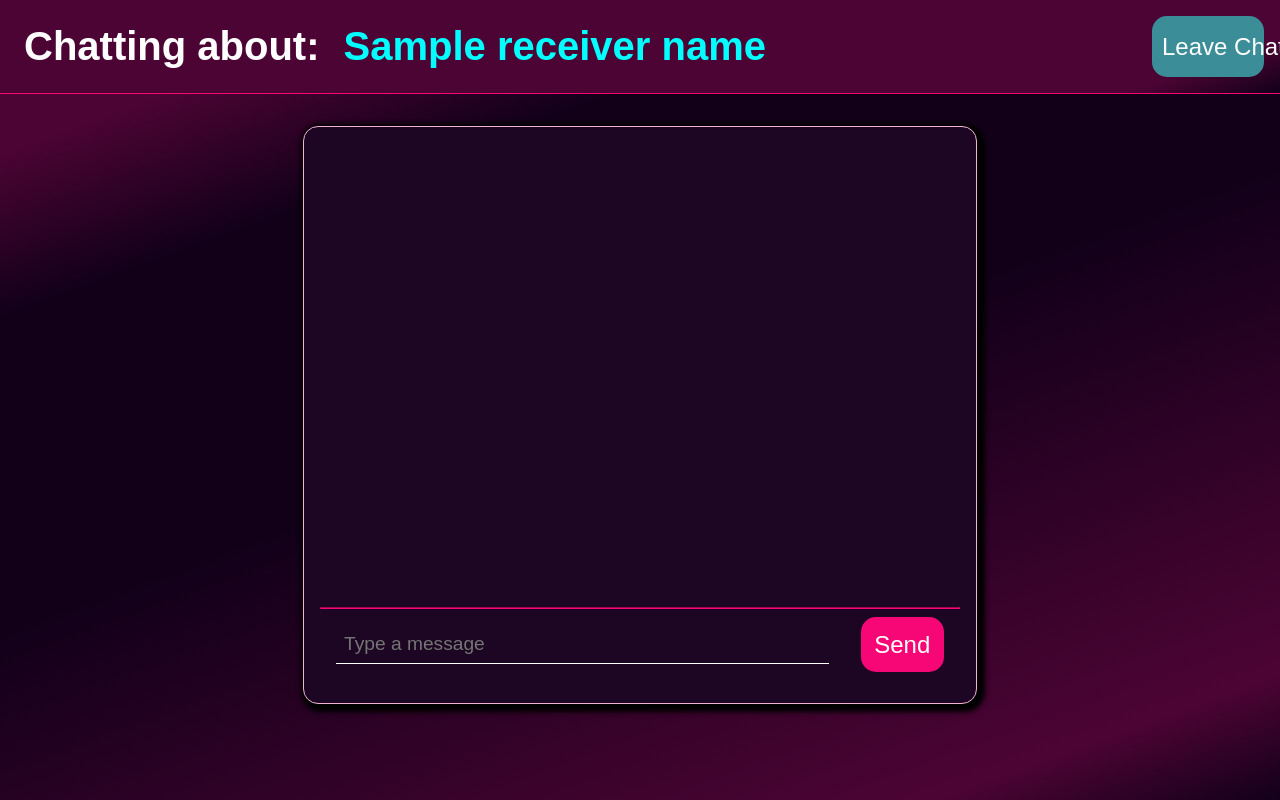
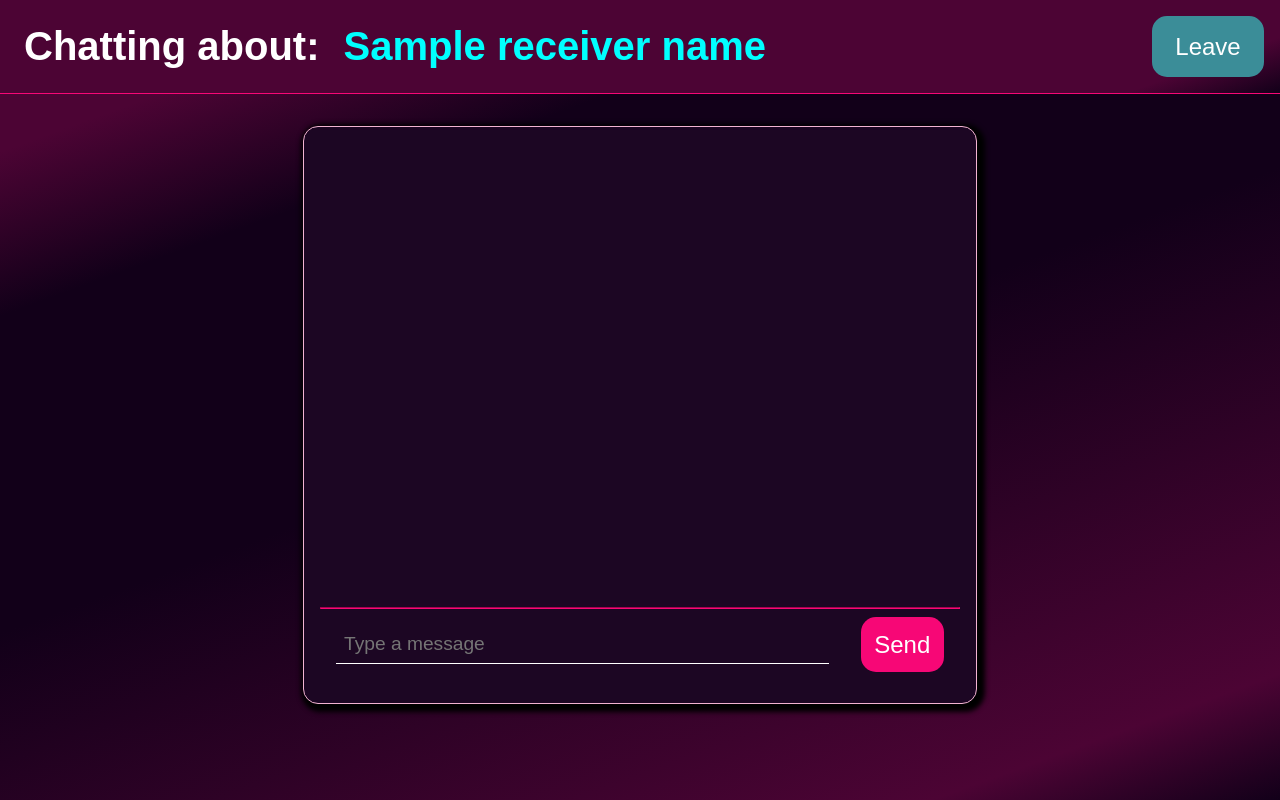
Before and after one commit to leTabs/Thematic-Chat-Rooms, a Flask app: template templates/chatting.html in a window 1280 px wide. Run offline with Flask 3, Linux system fonts and the light colour scheme; the template is opened without the code that fills it: most values are stand-ins (such as "Sample title", 1, 10 or a date in 2020); some libraries are stand-ins or nearby versions.

Commit message:
Update chatting.html

```diff
--- a/templates/chatting.html
+++ b/templates/chatting.html
@@ -1,8 +1,9 @@
+<!-- {% block title %}Small Talk Themantic Chat Rooms|{{receiver_name}} Chat{% endblock %} -->
 {% extends 'base.html' %} {% block content %}
     <section class="genSec">
         <nav>
             <h4>Chatting about:<span class="theme">{{receiver_name}}</span></h4>
-            <button id="leaveChat">Leave Chat</button>
+            <button id="leaveChat">Leave</button>
         </nav>
 
         <main class="chattingSection">
```
